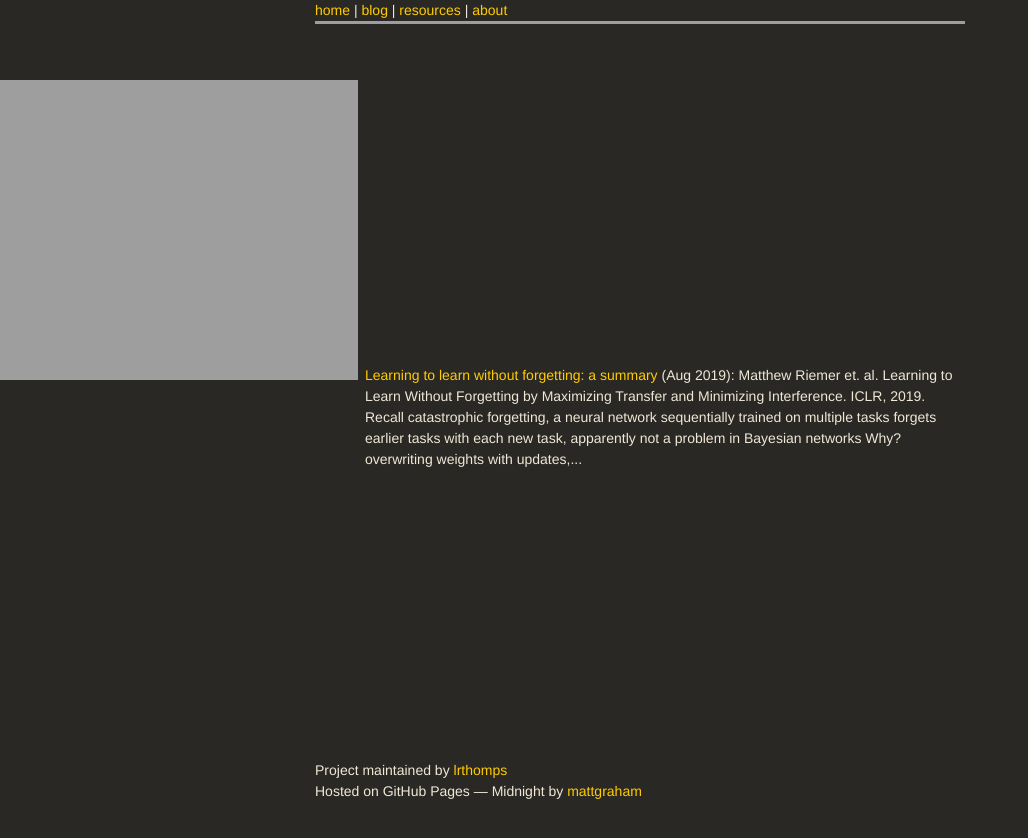
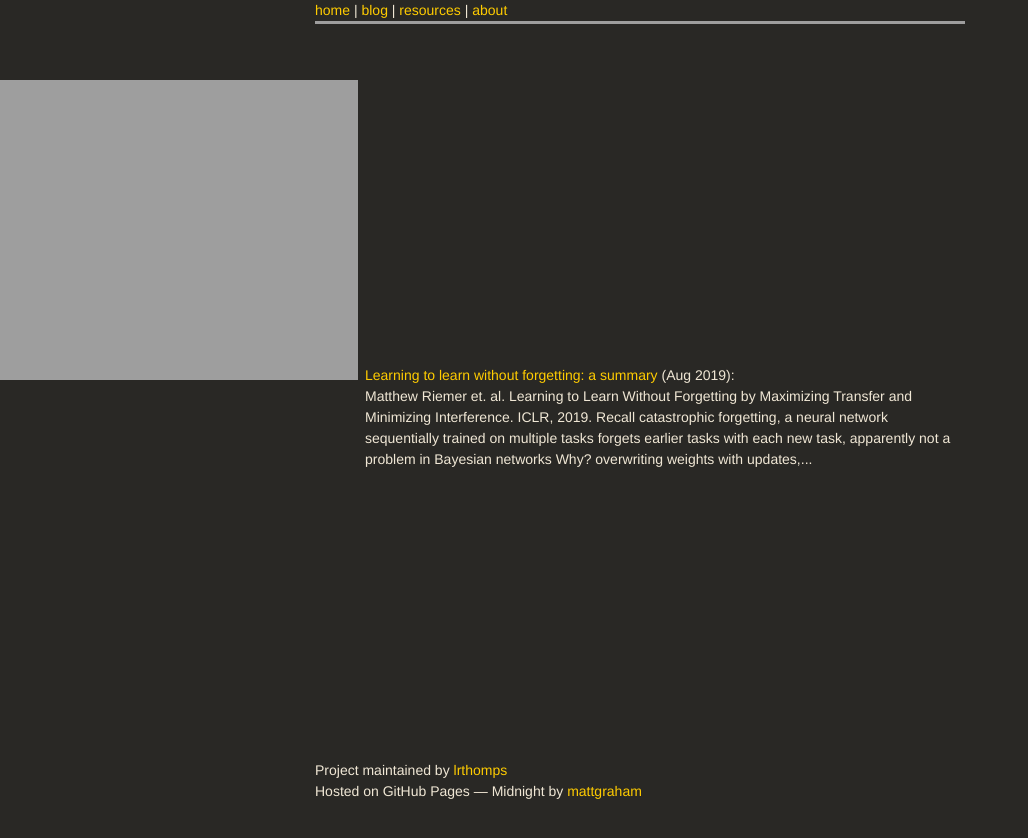
Before and after one commit to lrthomps/old_website, a Jekyll site: the page built from posts.md, in a window 1280 px wide. Shown: the top 838 px of the page, without its empty margins (0-1028 px from the left). Built offline with Jekyll 4.4.1, drawn with Linux system fonts in a browser that asks for light colours; some web fonts are replaced; grey boxes are pictures that could not be loaded.

```diff
--- a/posts.md
+++ b/posts.md
@@ -5,8 +5,7 @@ layout: default
 <ul>
   {% for post in site.posts %}
     <li>
-      <a href="{{ post.url }}">{{ post.title }}</a> ({{ post.date | date: '%b %Y' }}):
-
+      <a href="{{ post.url }}">{{ post.title }}</a> ({{ post.date | date: '%b %Y' }}):<br>
       {{ post.content | truncatewords:50 | strip_html }}
     </li>
   {% endfor %}
```
